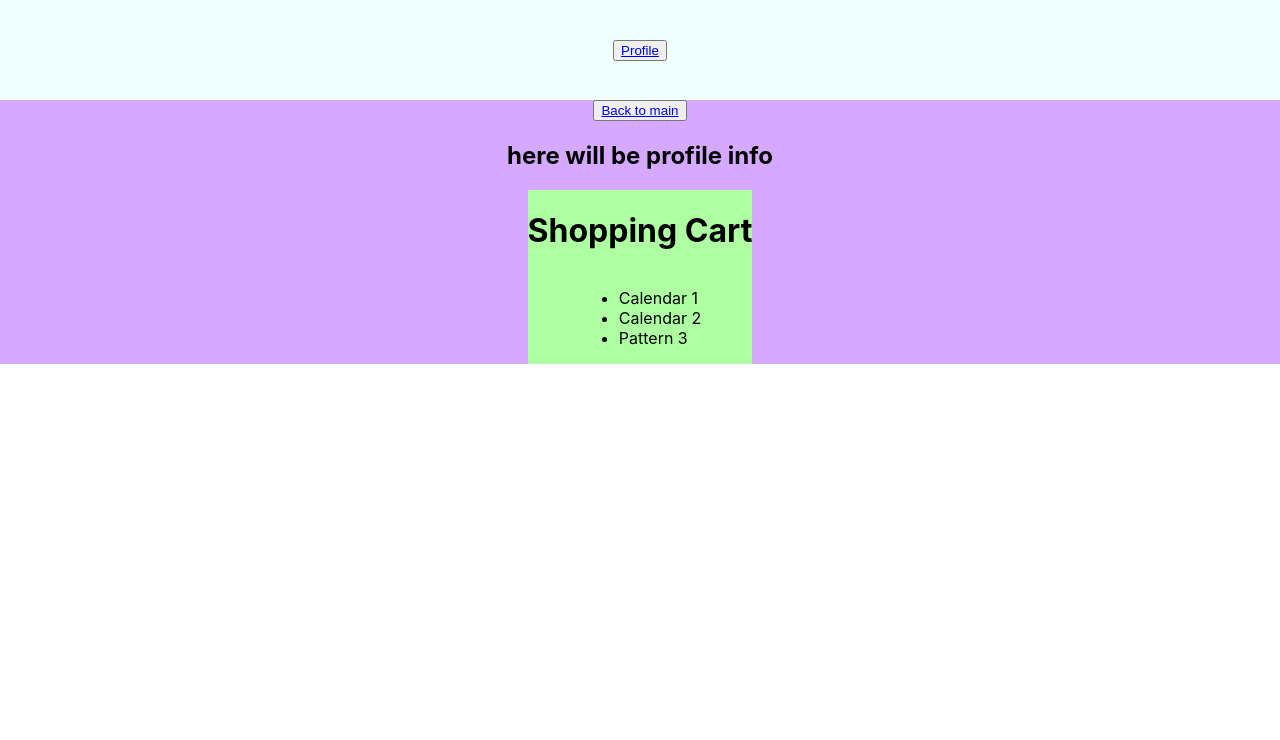
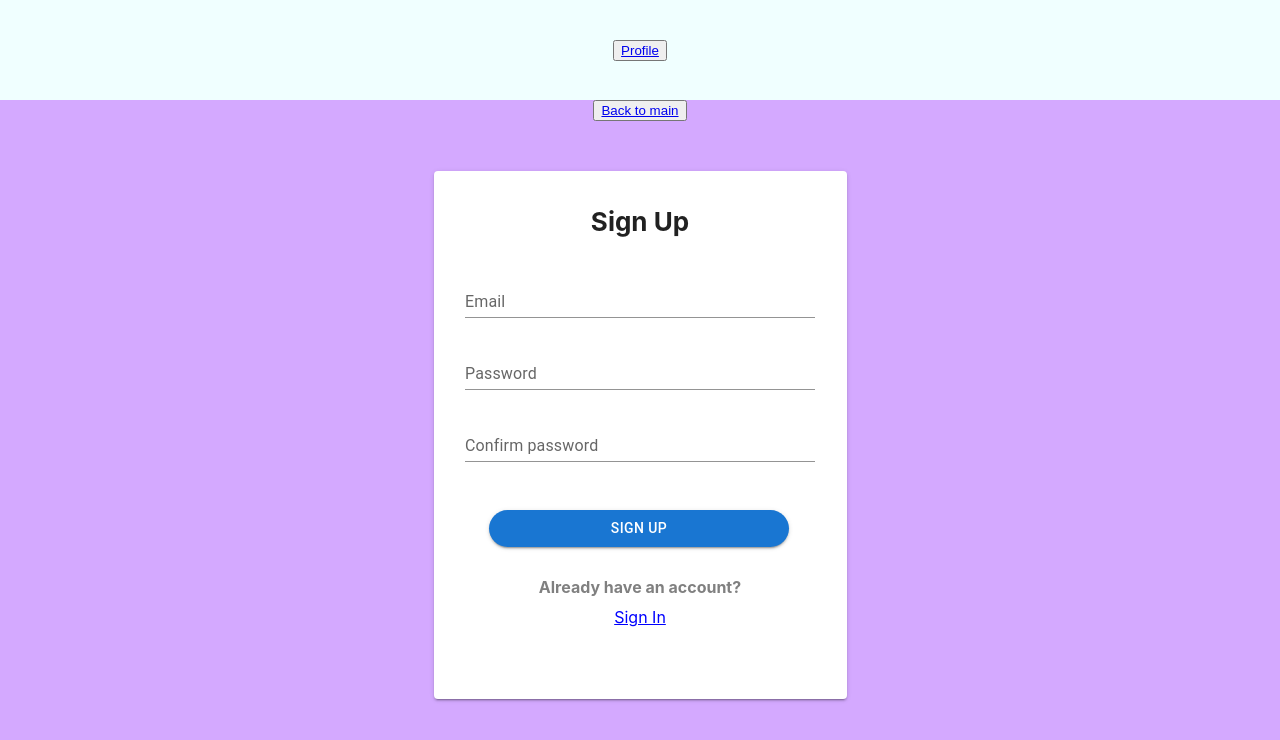
Before and after one commit to Masha-Gorb/ILL-shop, a React (Create React App) app: page /profile in a window 1280 px wide. Shown: the top 740 px of the page. Built offline with nearby package versions, Linux system fonts and the light colour scheme.

Commit message:
add -> sign up form: layout with validation

```diff
--- a/package.json
+++ b/package.json
@@ -5,6 +5,8 @@
   "dependencies": {
     "@emotion/react": "^11.9.0",
     "@emotion/styled": "^11.8.1",
+    "@mui/material": "^5.9.2",
+    "@mui/styled-engine-sc": "^5.8.0",
     "@reduxjs/toolkit": "^1.8.3",
     "@testing-library/jest-dom": "^5.16.2",
     "@testing-library/react": "^12.1.3",
@@ -17,8 +19,9 @@
     "firebase": "^9.9.0",
     "react": "^17.0.2",
     "react-dom": "^17.0.2",
+    "react-hook-form": "^7.33.1",
     "react-router-dom": "^6.3.0",
-    "styled-components": "^5.3.3",
+    "styled-components": "^5.3.5",
     "typescript": "^4.6.2",
     "uuid": "^8.3.2",
     "web-vitals": "^2.1.4"
--- a/src/components/Profile/Profile.tsx
+++ b/src/components/Profile/Profile.tsx
@@ -1,7 +1,7 @@
 import React from 'react';
 import styled from "styled-components";
-import {ShoppingCart} from "../ShoppingCart/ShoppingCart";
 import {Link} from "react-router-dom";
+import {Registration} from "./Registration/Registration";
 
 const StyledProfile = styled.div`
   display: flex;
@@ -17,10 +17,7 @@ export const Profile = () => {
         <button>
           <Link to="/main">Back to main</Link>
         </button>
-        <div>
-          <h2>here will be profile info</h2>
-        </div>
-        <ShoppingCart/>
+        <Registration/>
       </StyledProfile>
     </>
   )
--- /dev/null
+++ b/src/components/Profile/Registration/Registration.module.css
@@ -0,0 +1,33 @@
+.registration {
+    display: flex;
+    justify-content: center;
+    height: 900px;
+}
+
+.registrationPaper {
+    display: flex;
+    justify-content: center;
+    align-items: flex-start;
+    width: 413px;
+    height: 528px;
+    margin-top: 50px;
+}
+
+.registrationPaperContainer {
+    display: flex;
+    flex-direction: column;
+    justify-content: center;
+    align-items: center;
+    width: 350px;
+}
+
+.registerH1 {
+    display: flex;
+    margin-top: 35px;
+    font-size: 26px;
+}
+
+.registerFooter {
+    color: gray;
+    margin-top: 31px;
+}
--- /dev/null
+++ b/src/components/Profile/Registration/Registration.tsx
@@ -0,0 +1,85 @@
+import React from 'react';
+import {SubmitHandler, useForm} from "react-hook-form";
+import {RegistrationTypes} from "./RegistrationTypes";
+import {Button, Paper, TextField} from "@mui/material";
+import style from './Registration.module.css'
+import {Link} from "react-router-dom";
+
+export const Registration = () => {
+  const {register, handleSubmit, reset, formState: {errors}} = useForm<RegistrationTypes>({
+    mode: 'onBlur'
+  })
+
+  const onSubmit: SubmitHandler<RegistrationTypes> = (data) => {
+    alert(`Your email ${data.email} and your password is ${data.password}`)
+    reset()
+  }
+  return (
+    <div className={style.registration}>
+      <Paper className={style.registrationPaper} elevation={2}>
+        <div className={style.registrationPaperContainer}>
+          <h1 className={style.registerH1}>Sign Up</h1>
+
+          <form onSubmit={handleSubmit(onSubmit)}>
+            <TextField fullWidth label="Email"
+                       id="fullWidth"
+                       variant="standard"
+                       margin="normal"
+                       type='text'
+                       {...register('email', {
+                         required: 'Email is required!',
+                         pattern: {
+                           value: /^(([^<>()[\],;:\s@]+(\.[^<>()[\],;:\s@]+)*)|(.+))@(([^<>()[\],;:\s@]+\.)+[^<>()[\],;:\s@]{2,})$/i,
+                           message: 'Enter valid email'
+                         }
+                       })}
+            />
+            {errors?.email && <span style={{color: 'red'}}>{errors.email.message}</span>}
+            <TextField fullWidth label="Password"
+                       id="fullWidth"
+                       variant="standard"
+                       margin="normal"
+                       type='text'
+                       {...register('password',
+                         {
+                           required: 'Password is required!',
+                           minLength: {
+                             value: 5,
+                             message: 'Password should be min 5 symbols'
+                           }
+                         })}
+            />
+            {errors?.password && <span style={{color: 'red'}}>{errors.password.message}</span>}
+
+            <TextField fullWidth label="Confirm password"
+                       id="fullWidth"
+                       variant="standard"
+                       margin="normal"
+            />
+
+            <Button variant="contained"
+                    type='submit'
+                    sx={{
+                      width: 300,
+                      marginTop: 5,
+                      borderRadius: 5,
+                      marginLeft: 3,
+                    }}
+            >
+              Sign Up
+            </Button>
+          </form>
+
+          <span style={{color: 'gray', marginTop: 30, fontWeight: 'bold'}}>Already have an account?</span>
+          <Link style={{
+            color: 'blue', marginTop: 10,
+            backgroundColor: "transparent",
+            boxShadow: "none"
+          }} to="/">
+            Sign In
+          </Link>
+        </div>
+      </Paper>
+    </div>
+  );
+};
--- /dev/null
+++ b/src/components/Profile/Registration/RegistrationTypes.ts
@@ -0,0 +1,5 @@
+export type RegistrationTypes = {
+  email: string,
+  password: string,
+  confirmPassword: string
+}
```
Also changed, not shown: 1 other file (tests, documents, lock files or other folders).
